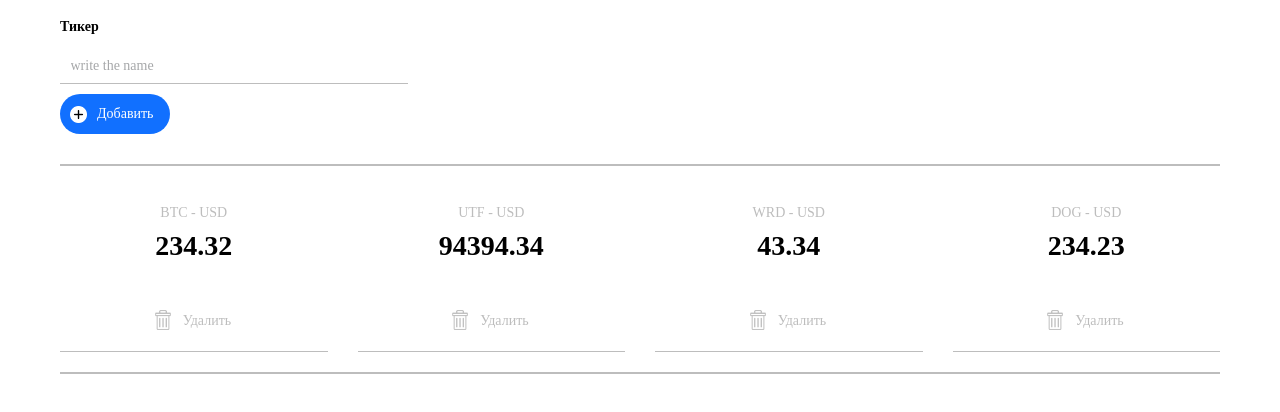
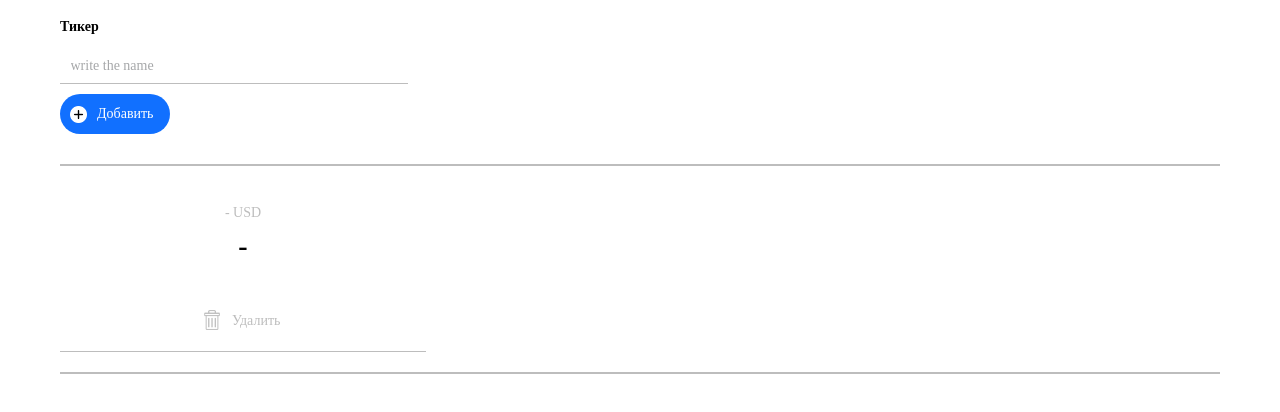
Before and after one commit to KrainovSD/cryptonomicon, a Vue app: page / in a window 1280 px wide. Both pictures are taken after a click on the element "Добавить". Shown: the top 412 px of the page. Built offline with nearby package versions, Linux system fonts and the light colour scheme.

Commit message:
completely base task

```diff
--- a/public/css/style.css
+++ b/public/css/style.css
@@ -202,6 +202,7 @@ body {
 }
 
 .viewField {
+  width: 100%;
   border-top: 2px #bdbdbd solid;
   border-bottom: 2px #bdbdbd solid;
   margin-top: 30px;
@@ -223,11 +224,10 @@ body {
   -webkit-box-direction: normal;
       -ms-flex-direction: column;
           flex-direction: column;
-  -webkit-transition: all 0.1s;
-  transition: all 0.1s;
+  position: relative;
 }
 
-.viewCard:hover {
+.viewCard_active {
   border: 3px #7c037c solid;
   border-radius: 0.5rem;
 }
@@ -298,6 +298,7 @@ body {
 
 .viewGraph__graph div {
   width: 40px;
+  max-height: 100%;
   background-color: purple;
   margin: auto 1px 0px 0px;
 }
--- a/public/scss/style.scss
+++ b/public/scss/style.scss
@@ -81,6 +81,7 @@ body {
 }
 
 .viewField {
+    width: 100%;
     border-top: 2px #bdbdbd solid;
     border-bottom: 2px #bdbdbd solid;
     margin-top: 30px;
@@ -96,9 +97,10 @@ body {
     border-bottom: 1px #bdbdbd solid;
     display: flex;
     flex-direction: column;
-    transition: all 0.1s;
 
-    &:hover {
+    position: relative;
+
+    &_active {
         border: 3px rgb(124, 3, 124) solid;
         border-radius: 0.5rem;
     }
@@ -162,6 +164,7 @@ body {
 
         & div {
             width: 40px;
+            max-height: 100%;
             background-color: purple;
             margin: auto 1px 0px 0px;
         }
--- a/src/App.vue
+++ b/src/App.vue
@@ -7,7 +7,7 @@
         class="addTool__input"
         placeholder="write the name"
         v-model="ticker"
-        @keydown.enter="add"
+        @keydown.enter="addCard"
       />
       <div class="addButton" @click="addCard">
         <img src="../public/image/plus.png" class="addButton__img" alt="" />
@@ -19,11 +19,14 @@
         class="viewCard"
         v-for="(key, index) in card"
         :key="index"
-        @click="graph = key"
+        @click="selectGraph(key)"
+        :class="{
+          viewCard_active: key == graph,
+        }"
       >
         <p class="viewCard__header">{{ key.name }} - USD</p>
         <p class="viewCard__info">{{ key.price }}</p>
-        <div class="deleteButton" @click="delCard(index)" :data-id="index">
+        <div class="deleteButton" @click.stop="delCard(index)" :data-id="index">
           <img
             src="../public/image/basket.png"
             alt=""
@@ -35,14 +38,15 @@
     </div>
     <div class="viewGraph" v-if="graph">
       <div class="viewGraph__header">
-        <p>VUE - USD</p>
+        <p>{{ graph.name }} - USD</p>
         <img src="../public/image/cancel.png" alt="" @click="delGraph" />
       </div>
       <div class="viewGraph__graph">
-        <div style="height: 20%"></div>
-        <div style="height: 40%"></div>
-        <div style="height: 60%"></div>
-        <div style="height: 20%"></div>
+        <div
+          v-for="(hg, idx) in normalBar()"
+          :key="idx"
+          :style="`height: ${hg}%`"
+        ></div>
       </div>
     </div>
   </div>
@@ -55,26 +59,51 @@ export default {
   data() {
     return {
       ticker: "",
-      card: [
-        { name: "BTC", price: 234.32 },
-        { name: "UTF", price: 94394.34 },
-        { name: "WRD", price: 43.34 },
-      ],
+      card: [],
       graph: null,
+      bar: [],
     };
   },
 
   methods: {
     addCard() {
-      const newTicker = { name: "DOG", price: 234.23 };
+      const newTicker = { name: this.ticker, price: "-" };
       this.card.push(newTicker);
       this.ticker = "";
+
+      setInterval(async () => {
+        const f = await fetch(
+          `https://min-api.cryptocompare.com/data/price?fsym=${newTicker.name}&tsyms=USD&api-key=4f4fc1a98c2ab56170cf7eba355106ec116a599e96a2629f19c933ea1c2c9f3d`
+        );
+        const data = await f.json();
+        console.log(`${newTicker.name} = ${data.USD}`);
+        this.card.find((t) => t.name === newTicker.name).price =
+          data.USD > 1 ? data.USD.toFixed(2) : data.USD.toPrecision(2);
+        if (this.graph?.name === newTicker.name) {
+          this.bar.push(data.USD);
+        }
+      }, 3000);
     },
     delCard(id) {
+      if (this.graph == this.card[id]) this.delGraph();
       this.card.splice(id, 1);
     },
     delGraph() {
       this.graph = null;
+      this.bar = [];
+    },
+    selectGraph(ticker) {
+      this.graph = ticker;
+      this.bar = [];
+    },
+    normalBar() {
+      const maxP = Math.max(...this.bar);
+      const minP = Math.min(...this.bar);
+      return this.bar.map((price) => {
+        let data = 5 + ((price - minP) * 100) / (maxP - minP);
+        if (isNaN(data)) data = 5;
+        return data;
+      });
     },
   },
 };
```
